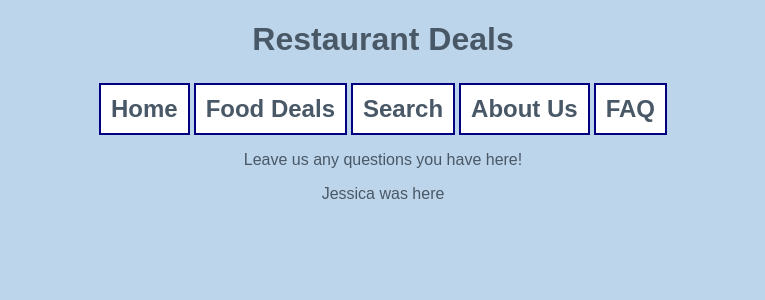
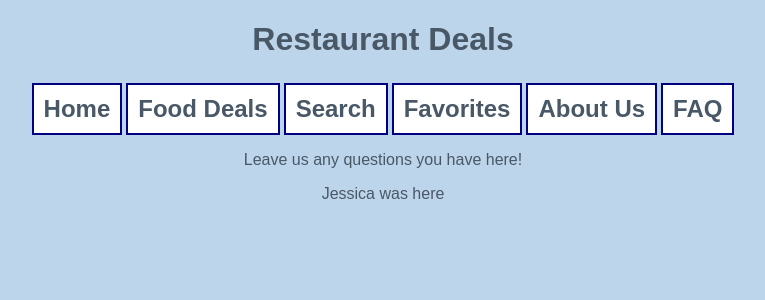
Before and after one commit to mvsolves/awesome-food-deals, a Django app: page /FAQ/ in a window 1280 px wide. Shown: the top 300 px of the page, without its empty margins (257-1022 px from the left). Run offline with Django 4.2, Linux system fonts and the light colour scheme.

Commit message:
Added a favorites page with no info

```diff
--- a/homepage/templates/navbar.html
+++ b/homepage/templates/navbar.html
@@ -2,6 +2,7 @@
     <a href="{% url 'index' %}">Home</a>
     <a href="{% url 'food-deals' %}">Food Deals</a>
     <a href="{% url 'search' %}">Search</a>
+    <a href="{% url 'favorites' %}">Favorites</a>
     <a href="{% url 'about' %}">About Us</a>
     <a href="{% url 'FAQ' %}">FAQ</a>
 </nav>
```
